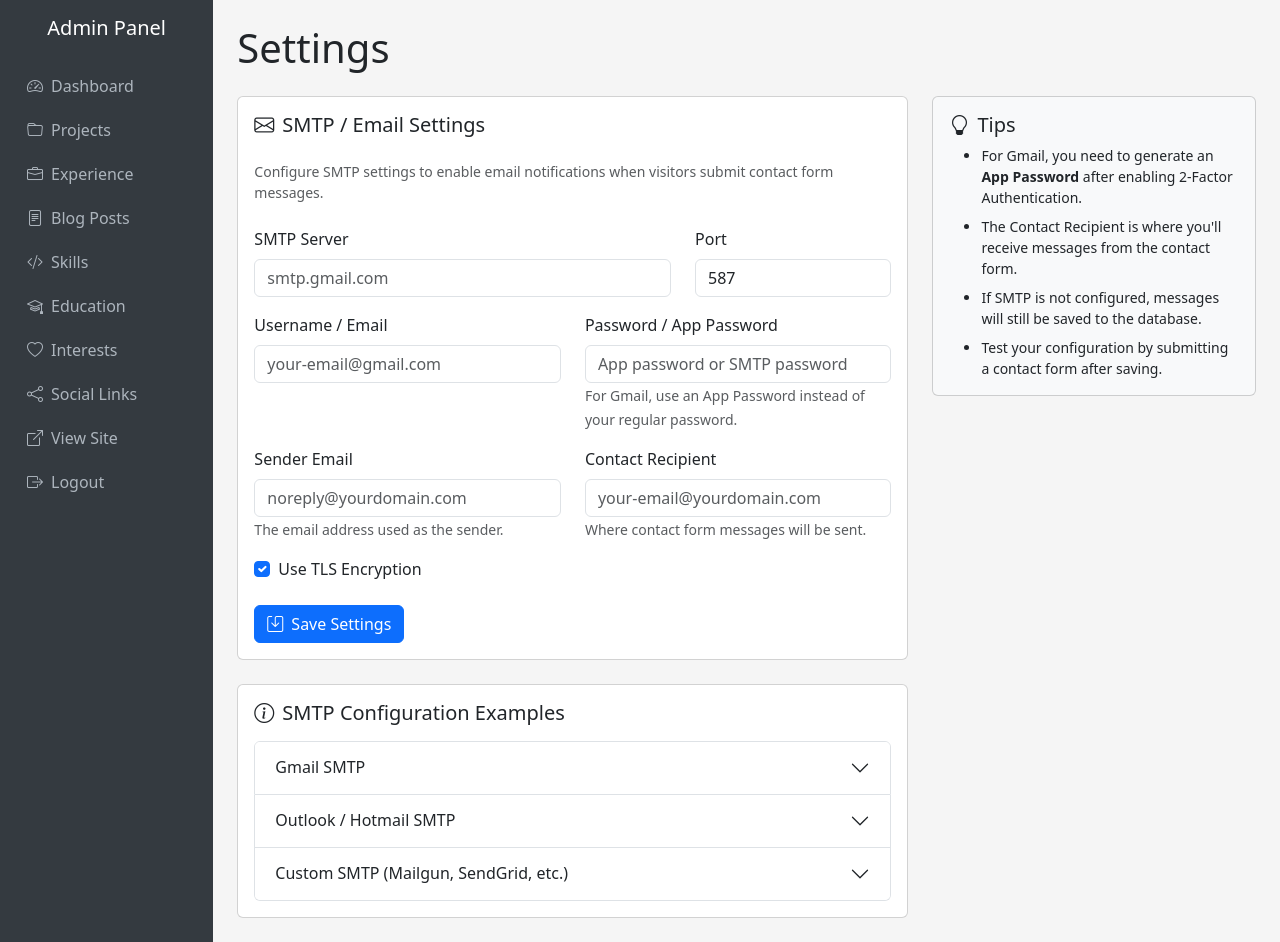
After one commit to runemalops/amv_aipf, a Flask app: page /admin/settings in a window 1280 px wide. The commit adds this page. Run offline with Flask 3, Linux system fonts and the light colour scheme; the visitor is signed in with stand-in values (Sample User, id 1); data that the repository does not hold is empty; parts of the project's set-up code (start-up, migrations or seed data) failed here and were passed over.

Commit message:
Add SMTP settings for contact form email notifications

```diff
--- a/app.py
+++ b/app.py
@@ -1,7 +1,8 @@
 from flask import Flask, request, g, session, redirect, url_for
 from flask_migrate import Migrate
 from flask_login import LoginManager
-from models import db, User, SocialLink
+from flask_mail import Mail
+from models import db, User, SocialLink, Settings
 from routes import main
 from auth import auth
 from admin import admin
@@ -13,6 +14,15 @@ app.config["SQLALCHEMY_DATABASE_URI"] = "sqlite:///portfolio.db"
 app.config["SQLALCHEMY_TRACK_MODIFICATIONS"] = False
 app.config["SECRET_KEY"] = "your-secret-key-change-in-production"
 app.config["LANGUAGES"] = ["en", "es"]
+
+app.config["MAIL_SERVER"] = Settings.get("smtp_server", "")
+app.config["MAIL_PORT"] = int(Settings.get("smtp_port", 587))
+app.config["MAIL_USE_TLS"] = Settings.get("smtp_tls", "true").lower() == "true"
+app.config["MAIL_USERNAME"] = Settings.get("smtp_username", "")
+app.config["MAIL_PASSWORD"] = Settings.get("smtp_password", "")
+app.config["MAIL_DEFAULT_SENDER"] = Settings.get("smtp_sender", "")
+
+mail = Mail(app)
 
 db.init_app(app)
 migrate = Migrate(app, db)
--- a/models.py
+++ b/models.py
@@ -96,3 +96,28 @@ class Interest(db.Model):
     id = db.Column(db.Integer, primary_key=True)
     name = db.Column(db.String(100), nullable=False)
     created_at = db.Column(db.DateTime, default=datetime.utcnow)
+
+
+class Settings(db.Model):
+    id = db.Column(db.Integer, primary_key=True)
+    key = db.Column(db.String(100), unique=True, nullable=False)
+    value = db.Column(db.Text)
+    created_at = db.Column(db.DateTime, default=datetime.utcnow)
+    updated_at = db.Column(
+        db.DateTime, default=datetime.utcnow, onupdate=datetime.utcnow
+    )
+
+    @staticmethod
+    def get(key, default=None):
+        setting = Settings.query.filter_by(key=key).first()
+        return setting.value if setting else default
+
+    @staticmethod
+    def set(key, value):
+        setting = Settings.query.filter_by(key=key).first()
+        if setting:
+            setting.value = value
+        else:
+            setting = Settings(key=key, value=value)
+            db.session.add(setting)
+        db.session.commit()
--- a/requirements.txt
+++ b/requirements.txt
@@ -3,4 +3,5 @@ Flask-SQLAlchemy>=3.0.0
 Flask-Migrate>=4.0.0
 Flask-Login>=0.6.0
 Flask-Babel>=4.0.0
+Flask-Mail>=0.9.0
 Werkzeug>=2.0.0
--- /dev/null
+++ b/templates/admin/settings.html
@@ -0,0 +1,146 @@
+{% extends "admin/base.html" %}
+
+{% block title %}Settings - Admin{% endblock %}
+
+{% block content %}
+<h1 class="mb-4">Settings</h1>
+
+<div class="row">
+    <div class="col-lg-8">
+        <div class="card">
+            <div class="card-body">
+                <h5 class="card-title mb-4"><i class="bi bi-envelope me-2"></i>SMTP / Email Settings</h5>
+                <p class="text-muted small mb-4">Configure SMTP settings to enable email notifications when visitors submit contact form messages.</p>
+
+                <form method="POST">
+                    <div class="row mb-3">
+                        <div class="col-md-8">
+                            <label for="smtp_server" class="form-label">SMTP Server</label>
+                            <input type="text" class="form-control" id="smtp_server" name="smtp_server" value="{{ settings.smtp_server }}" placeholder="smtp.gmail.com">
+                        </div>
+                        <div class="col-md-4">
+                            <label for="smtp_port" class="form-label">Port</label>
+                            <input type="number" class="form-control" id="smtp_port" name="smtp_port" value="{{ settings.smtp_port }}" placeholder="587">
+                        </div>
+                    </div>
+
+                    <div class="row mb-3">
+                        <div class="col-md-6">
+                            <label for="smtp_username" class="form-label">Username / Email</label>
+                            <input type="text" class="form-control" id="smtp_username" name="smtp_username" value="{{ settings.smtp_username }}" placeholder="your-email@gmail.com">
+                        </div>
+                        <div class="col-md-6">
+                            <label for="smtp_password" class="form-label">Password / App Password</label>
+                            <input type="password" class="form-control" id="smtp_password" name="smtp_password" value="{{ settings.smtp_password }}" placeholder="App password or SMTP password">
+                            <small class="text-muted">For Gmail, use an App Password instead of your regular password.</small>
+                        </div>
+                    </div>
+
+                    <div class="row mb-3">
+                        <div class="col-md-6">
+                            <label for="smtp_sender" class="form-label">Sender Email</label>
+                            <input type="email" class="form-control" id="smtp_sender" name="smtp_sender" value="{{ settings.smtp_sender }}" placeholder="noreply@yourdomain.com">
+                            <small class="text-muted">The email address used as the sender.</small>
+                        </div>
+                        <div class="col-md-6">
+                            <label for="contact_recipient" class="form-label">Contact Recipient</label>
+                            <input type="email" class="form-control" id="contact_recipient" name="contact_recipient" value="{{ settings.contact_recipient }}" placeholder="your-email@yourdomain.com">
+                            <small class="text-muted">Where contact form messages will be sent.</small>
+                        </div>
+                    </div>
+
+                    <div class="mb-4">
+                        <div class="form-check">
+                            <input class="form-check-input" type="checkbox" id="smtp_tls" name="smtp_tls" value="true" {% if settings.smtp_tls == 'true' %}checked{% endif %}>
+                            <label class="form-check-label" for="smtp_tls">
+                                Use TLS Encryption
+                            </label>
+                        </div>
+                    </div>
+
+                    <button type="submit" class="btn btn-primary">
+                        <i class="bi bi-save me-2"></i>Save Settings
+                    </button>
+                </form>
+            </div>
+        </div>
+
+        <div class="card mt-4">
+            <div class="card-body">
+                <h5 class="card-title mb-3"><i class="bi bi-info-circle me-2"></i>SMTP Configuration Examples</h5>
+
+                <div class="accordion" id="smtpExamples">
+                    <div class="accordion-item">
+                        <h2 class="accordion-header">
+                            <button class="accordion-button collapsed" type="button" data-bs-toggle="collapse" data-bs-target="#gmail">
+                                Gmail SMTP
+                            </button>
+                        </h2>
+                        <div id="gmail" class="accordion-collapse collapse" data-bs-parent="#smtpExamples">
+                            <div class="accordion-body">
+                                <ul class="mb-0 small">
+                                    <li><strong>SMTP Server:</strong> smtp.gmail.com</li>
+                                    <li><strong>Port:</strong> 587</li>
+                                    <li><strong>Username:</strong> your-email@gmail.com</li>
+                                    <li><strong>Password:</strong> 16-character App Password (enable 2FA first)</li>
+                                    <li><strong>Sender Email:</strong> your-email@gmail.com</li>
+                                    <li><strong>TLS:</strong> Enabled</li>
+                                </ul>
+                            </div>
+                        </div>
+                    </div>
+                    <div class="accordion-item">
+                        <h2 class="accordion-header">
+                            <button class="accordion-button collapsed" type="button" data-bs-toggle="collapse" data-bs-target="#outlook">
+                                Outlook / Hotmail SMTP
+                            </button>
+                        </h2>
+                        <div id="outlook" class="accordion-collapse collapse" data-bs-parent="#smtpExamples">
+                            <div class="accordion-body">
+                                <ul class="mb-0 small">
+                                    <li><strong>SMTP Server:</strong> smtp-mail.outlook.com</li>
+                                    <li><strong>Port:</strong> 587</li>
+                                    <li><strong>Username:</strong> your-email@outlook.com</li>
+                                    <li><strong>Password:</strong> Your account password</li>
+                                    <li><strong>Sender Email:</strong> your-email@outlook.com</li>
+                                    <li><strong>TLS:</strong> Enabled</li>
+                                </ul>
+                            </div>
+                        </div>
+                    </div>
+                    <div class="accordion-item">
+                        <h2 class="accordion-header">
+                            <button class="accordion-button collapsed" type="button" data-bs-toggle="collapse" data-bs-target="#custom">
+                                Custom SMTP (Mailgun, SendGrid, etc.)
+                            </button>
+                        </h2>
+                        <div id="custom" class="accordion-collapse collapse" data-bs-parent="#smtpExamples">
+                            <div class="accordion-body">
+                                <ul class="mb-0 small">
+                                    <li>Use the SMTP credentials provided by your email service</li>
+                                    <li>Common ports: 587 (TLS) or 465 (SSL)</li>
+                                    <li>Check your service's documentation for server address</li>
+                                </ul>
+                            </div>
+                        </div>
+                    </div>
+                </div>
+            </div>
+        </div>
+    </div>
+
+    <div class="col-lg-4">
+        <div class="card bg-light">
+            <div class="card-body">
+                <h5 class="card-title"><i class="bi bi-lightbulb me-2"></i>Tips</h5>
+                <ul class="mb-0 small">
+                    <li class="mb-2">For Gmail, you need to generate an <strong>App Password</strong> after enabling 2-Factor Authentication.</li>
+                    <li class="mb-2">The Contact Recipient is where you'll receive messages from the contact form.</li>
+                    <li class="mb-2">If SMTP is not configured, messages will still be saved to the database.</li>
+                    <li>Test your configuration by submitting a contact form after saving.</li>
+                </ul>
+            </div>
+        </div>
+    </div>
+</div>
+{% endblock %}
```
Also changed, not shown: admin.py (+56 -1 lines), agent.md (+2 -0 lines), migrations/versions/add_settings_model.py (added, +33 -0 lines), templates/admin/dashboard.html (+8 -0 lines), templates/contact.html (+10 -0 lines), views.py (+121 -81 lines).
